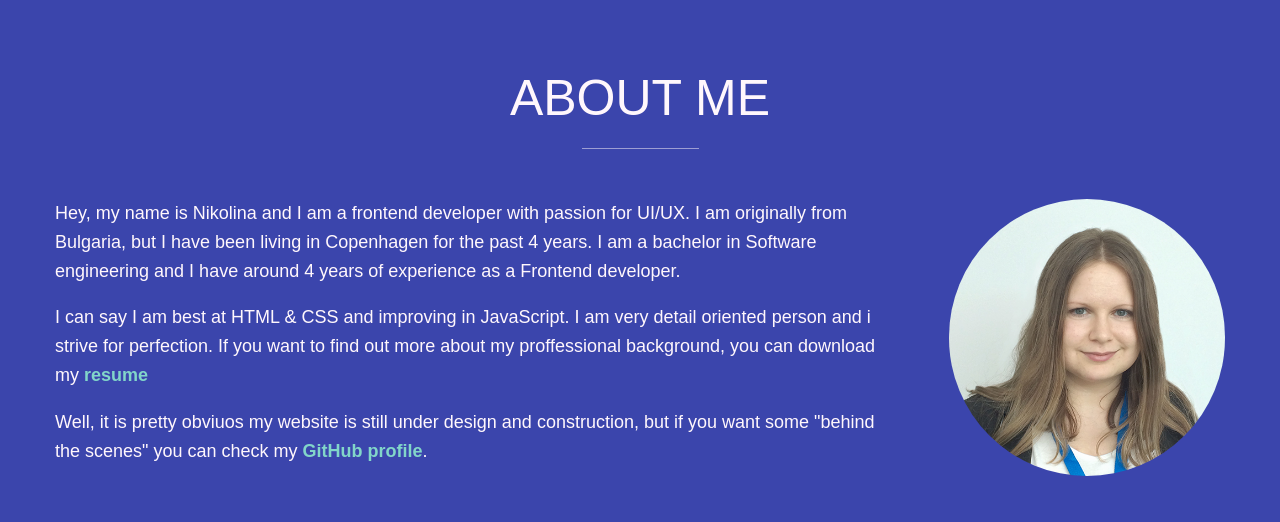
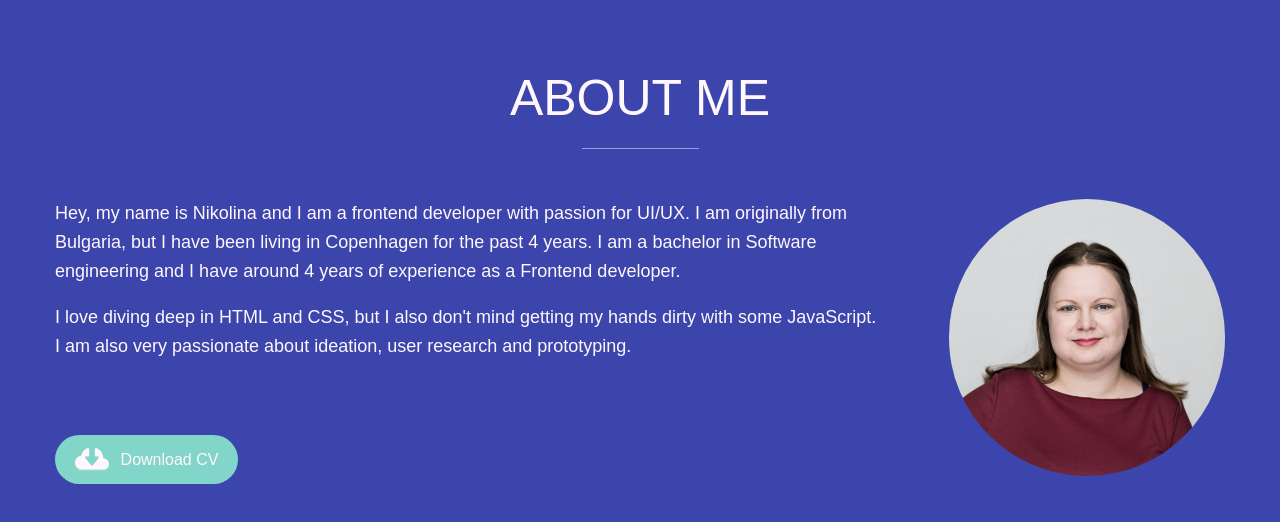
Before and after one commit to nlshopova/nlshopova.github.io, a website: page index.html in a window 1280 px wide. Shown: the part 662-1184 px from the top of the page. Drawn offline with Linux system fonts and the light colour scheme; a web font is replaced by a local one.

Commit message:
update info

```diff
--- a/index.html
+++ b/index.html
@@ -1,12 +1,14 @@
 <!DOCTYPE html>
 <html lang="en">
-
   <head>
     <meta charset="utf-8" />
     <meta http-equiv="x-ua-compatible" content="ie=edge, chrome=1" />
     <meta name="viewport" content="width=device-width, initial-scale=1.0" />
     <title>Nikolina Shopova Website</title>
-    <link href="https://fonts.googleapis.com/css?family=BioRhyme|Jockey+One|Muli" rel="stylesheet">
+    <link
+      href="https://fonts.googleapis.com/css?family=BioRhyme|Jockey+One|Muli"
+      rel="stylesheet"
+    />
     <link rel="stylesheet" href="/dist/css/main.css" />
   </head>
 
@@ -21,12 +23,14 @@
         <p></p>
       </div>
     </div>
-    <!-- <header>
-        <div class="logo"></div>
-    <nav>
+    <!-- <header class="site-header">
+      <div class="logo">
+        <img src="/dist/img/NLS.png" alt="Nikolina Shopova logo image" />
+      </div>
+      <nav class="main-nav">
         <ul>
-            <li dest="about">About</li>
-            <li>Contact</li>
+          <li><a href="#about">About</a></li>
+          <li><a href="#contact">Contact</a></li>
         </ul>
       </nav>
     </header> -->
@@ -37,21 +41,30 @@
         </header>
         <div class="info-container">
           <div class="info">
-                    <p>Hey, my name is Nikolina and I am a frontend developer with passion for UI/UX. I am originally from Bulgaria,
-                        but I have been living in Copenhagen for the past 4 years. I am a bachelor in Software engineering
-                        and I have around 4 years of experience as a Frontend developer.</p>
-                    <p>I can say I am best at HTML &amp; CSS and improving in JavaScript. I am very detail oriented person and
-                        i strive for perfection. If you want to find out more about my proffessional background, you can
-                        download my
-                        <a href="https://www.dropbox.com/s/5cw7v1ttaxhgaj7/NikolinaShopovaResume.pdf?dl=0" target="_blank">resume</a>
+            <p>
+              Hey, my name is Nikolina and I am a frontend developer with
+              passion for UI/UX. I am originally from Bulgaria, but I have been
+              living in Copenhagen for the past 4 years. I am a bachelor in
+              Software engineering and I have around 4 years of experience as a
+              Frontend developer.
             </p>
-                    <p>Well, it is pretty obviuos my website is still under design and construction, but if you want some "behind
-                        the scenes" you can check my
-                        <a href="" target="_blank">GitHub profile</a>.</p>
-                    <!-- <a href="#" class="btn-download">Download CV</a> -->
+            <p>
+              I love diving deep in HTML and CSS, but I also don't mind getting
+              my hands dirty with some JavaScript. I am also very passionate
+              about ideation, user research and prototyping.
+            </p>
+            <a
+              download="NLShopova-Resume.pdf"
+              href="https://www.dropbox.com/s/yn113s7iw12wi6f/NLShopova-Resume.pdf?dl=1"
+              class="btn btn-download"
+              >Download CV</a
+            >
           </div>
           <div class="profile-pic">
-                    <img src='/dist/img/nikolina-shopova.png' alt="photo of Nikolina Shopova" />
+            <img
+              src="/dist/img/nikolina-shopova.jpg"
+              alt="photo of Nikolina Shopova"
+            />
           </div>
         </div>
         <!-- <section>
@@ -84,5 +97,4 @@
     </section> -->
     <script src=""></script>
   </body>
-
 </html>
--- a/scss/partials/_about.scss
+++ b/scss/partials/_about.scss
@@ -13,6 +13,10 @@
     grid-template-columns: 3fr 1fr;
     grid-column-gap: 4rem;
 
+    .info {
+      display: flex;
+      flex-direction: column;
+    }
     .profile-pic {
       justify-self: end;
       img {
@@ -20,4 +24,23 @@
       }
     }
   }
+
+  .btn-download {
+    background-color: $teal;
+    color: $light-pink;
+    align-self: flex-start;
+    margin-top: auto;
+    font-size: 1rem;
+    padding: 0.75rem 1.25rem;
+    border-radius: 2rem;
+
+    &:before {
+      content: url("../img/icons/download.svg");
+      height: 1.5em;
+      width: 2em;
+      margin-right: 0.85em;
+      display: inline-block;
+      vertical-align: middle;
+    }
+  }
 }
--- a/scss/partials/_all.scss
+++ b/scss/partials/_all.scss
@@ -1,3 +1,4 @@
 @import "base";
+@import "header";
 @import "welcome";
 @import "about";
--- a/scss/partials/_base.scss
+++ b/scss/partials/_base.scss
@@ -9,7 +9,12 @@ body {
 a {
   text-decoration: none;
   color: $teal;
-  font-weight: bold;
+}
+.btn {
+  display: inline-block;
+  border-radius: 1rem;
+  padding: 0.5rem;
+  background: $light-pink;
 }
 img {
   max-width: 100%;
--- /dev/null
+++ b/scss/partials/_header.scss
@@ -0,0 +1,16 @@
+.site-header {
+  background: $dark-blue;
+  padding: 2rem 4rem;
+  display: flex;
+  flex: 1 0 0;
+
+  .logo {
+    width: 90px;
+  }
+
+  .main-nav {
+    li {
+      display: inline-block;
+    }
+  }
+}
```
Also changed, not shown: dist/css/main.css, dist/img/NLS.png (added), dist/img/icons/download.svg (added), dist/img/nikolina-shopova.jpg (added), dist/img/nikolina-shopova.png (deleted), 1 other file. Lines whose indentation alone changed are shown as unchanged.
